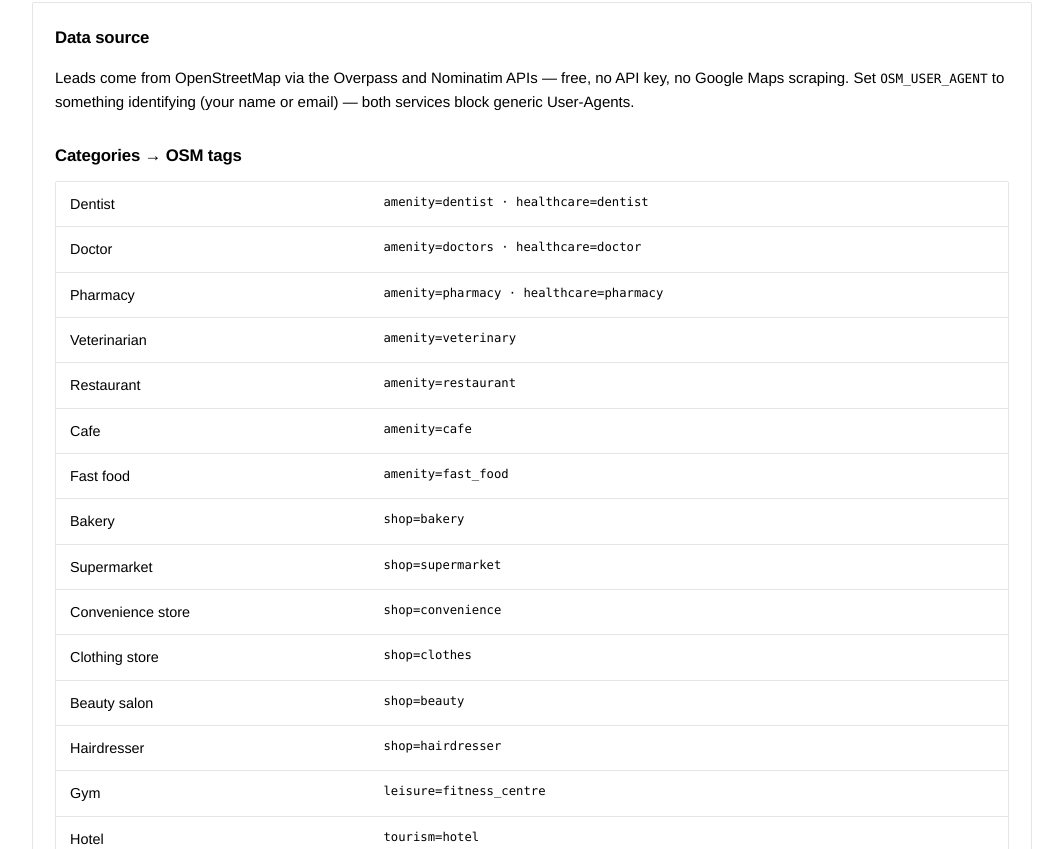
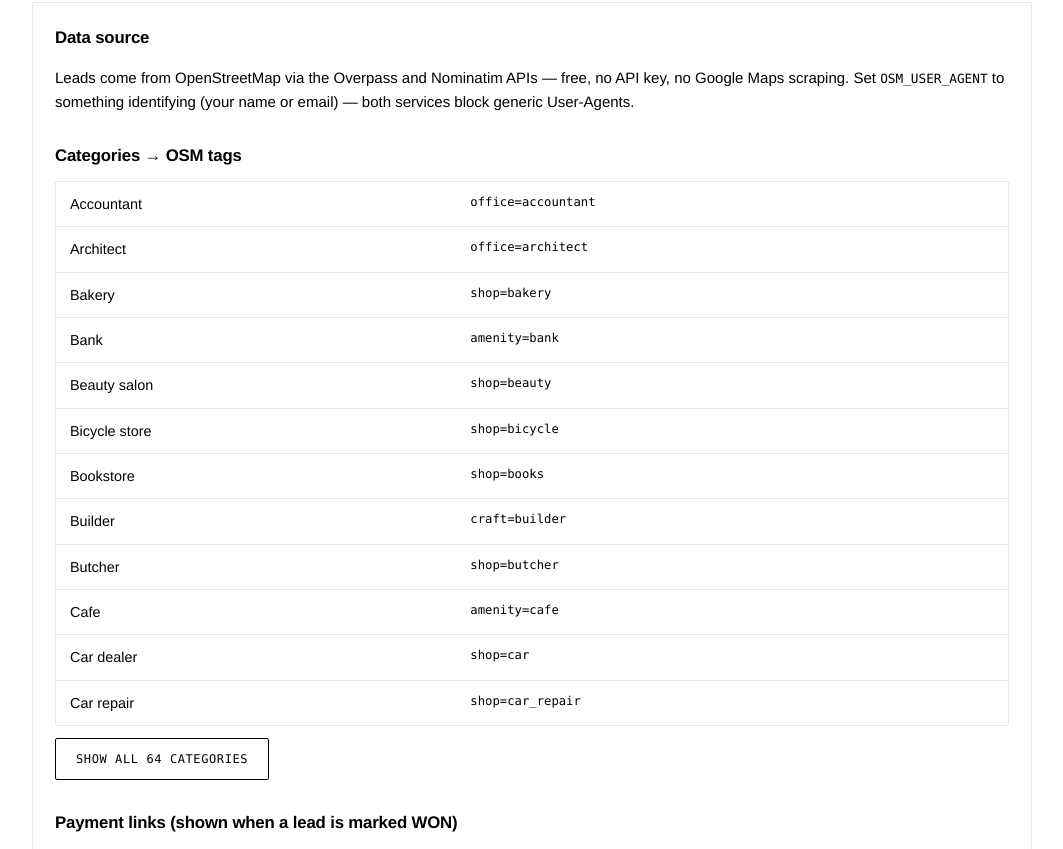
Before and after one commit to heliokii/LeadFinder, a Next.js app: page /settings in a window 1280 px wide. Shown: the part 291-1140 px from the top of the page, without its empty margins (108-1171 px from the left). Built offline with nearby package versions, Linux system fonts and the light colour scheme.

Commit message:
feat: compact settings category list

```diff
--- a/src/lib/categories.ts
+++ b/src/lib/categories.ts
@@ -1,4 +1,4 @@
-export const CATEGORY_CATALOG = [
+const CATEGORY_CATALOG_UNSORTED = [
   { value: "dentist", label: "Dentist", hint: "amenity=dentist", aliases: ["dental", "dentists"], tags: ["amenity=dentist", "healthcare=dentist"], copyLabel: "dental practice", suggestions: ["an online booking page", "a mobile-friendly services page", "a map/location button"] },
   { value: "doctor", label: "Doctor", hint: "amenity=doctors", aliases: ["clinic", "medical"], tags: ["amenity=doctors", "healthcare=doctor"], copyLabel: "medical practice", suggestions: ["an appointment booking page", "a services page", "a map/location button"] },
   { value: "pharmacy", label: "Pharmacy", hint: "amenity=pharmacy", aliases: ["drugstore"], tags: ["amenity=pharmacy", "healthcare=pharmacy"], copyLabel: "pharmacy", suggestions: ["a prescription information page", "store hours and services", "a map/location button"] },
@@ -65,7 +65,10 @@ export const CATEGORY_CATALOG = [
   { value: "coworking", label: "Coworking space", hint: "office=coworking", aliases: ["shared office", "workspace"], tags: ["office=coworking"], copyLabel: "coworking space", suggestions: ["a workspace and amenities page", "a tour booking form", "a map/location button"] },
 ] as const;
 
-export type BusinessCategory = (typeof CATEGORY_CATALOG)[number]["value"];
+type CategoryEntry = (typeof CATEGORY_CATALOG_UNSORTED)[number];
+export const CATEGORY_CATALOG: readonly CategoryEntry[] = [...CATEGORY_CATALOG_UNSORTED].sort((a, b) => a.label.localeCompare(b.label, undefined, { sensitivity: "base" }));
+
+export type BusinessCategory = CategoryEntry["value"];
 export const CATEGORY_VALUES = CATEGORY_CATALOG.map((category) => category.value) as BusinessCategory[];
 
 export function getCategory(value: string) {
--- a/src/pages/index.tsx
+++ b/src/pages/index.tsx
@@ -195,7 +195,7 @@ export default function SearchPage() {
             <strong>{result.noWebsiteCount}</strong> with no working website saved as leads (
             {result.skippedHasWebsiteCount} already had a site).
           </p>
-          <button className="secondary" onClick={() => router.push("/leads")}>
+          <button className="secondary" onClick={() => router.push(`/leads?category=${encodeURIComponent(category)}`)}>
             View leads <span className="arrow" aria-hidden="true">→</span>
           </button>
         </div>
--- a/src/pages/settings.tsx
+++ b/src/pages/settings.tsx
@@ -5,6 +5,7 @@ import { CATEGORY_CATALOG } from "@/lib/categories";
 export default function SettingsPage() {
   const [mode, setMode] = useState<"merge" | "replace">("merge");
   const [busy, setBusy] = useState(false);
+  const [showAllCategories, setShowAllCategories] = useState(false);
 
   async function importBackup(event: React.ChangeEvent<HTMLInputElement>) {
     const file = event.target.files?.[0];
@@ -47,10 +48,13 @@ export default function SettingsPage() {
         <div className="table-wrap">
         <table>
           <tbody>
-            {CATEGORY_CATALOG.map((item) => <tr key={item.value}><td>{item.label}</td><td className="mono">{item.tags.join(" · ")}</td></tr>)}
+            {(showAllCategories ? CATEGORY_CATALOG : CATEGORY_CATALOG.slice(0, 12)).map((item) => <tr key={item.value}><td>{item.label}</td><td className="mono">{item.tags.join(" · ")}</td></tr>)}
           </tbody>
         </table>
         </div>
+        <button className="secondary category-toggle" type="button" onClick={() => setShowAllCategories((value) => !value)} aria-expanded={showAllCategories}>
+          {showAllCategories ? "Show fewer categories" : `Show all ${CATEGORY_CATALOG.length} categories`}
+        </button>
 
         <h2>Payment links (shown when a lead is marked WON)</h2>
         <p className="muted">
--- a/src/styles/globals.css
+++ b/src/styles/globals.css
@@ -275,8 +275,8 @@ input[type="checkbox"]:focus-visible {
 .category-combobox input { padding-right: 42px; }
 .category-combobox input:has(~ .category-clear) { padding-right: 70px; }
 .category-combobox::after { content: ""; position: absolute; right: 16px; top: 50%; width: 7px; height: 7px; border-right: 1px solid var(--muted); border-bottom: 1px solid var(--muted); transform: translateY(-65%) rotate(45deg); pointer-events: none; }
-.category-clear { position: absolute; right: 35px; top: calc(50% - 12px); width: 24px; min-width: 24px; min-height: 24px; height: 24px; padding: 0; border: 0; background: transparent; color: var(--muted); font-family: inherit; font-size: 1.2rem; line-height: 1; transition: none; box-shadow: none; }
-.category-clear:hover, .category-clear:focus-visible { color: var(--ink); background: transparent; box-shadow: none; }
+.category-clear { position: absolute; right: 35px; top: calc(50% - 12px); width: 24px; min-width: 24px; min-height: 24px; height: 24px; padding: 0; border: 0; background: transparent; color: var(--muted); font-family: inherit; font-size: 1.2rem; line-height: 1; transition: none !important; transform: none !important; translate: none !important; box-shadow: none; }
+.category-clear:hover, .category-clear:focus-visible { color: var(--ink); background: transparent; transform: none !important; translate: none !important; box-shadow: none; }
 .category-suggestions { position: absolute; z-index: 30; top: calc(100% + 6px); left: 0; right: 0; max-height: 288px; overflow-y: auto; border: 1px solid var(--ink); background: var(--bg); box-shadow: 4px 4px 0 var(--ink); }
 .category-suggestions button { width: 100%; min-height: 0; padding: 10px 12px; border: 0; border-bottom: 1px solid var(--line); border-radius: 0; background: var(--bg); color: var(--ink); display: flex; align-items: baseline; justify-content: space-between; gap: 16px; text-align: left; text-transform: none; letter-spacing: 0; font-family: inherit; font-size: 0.9rem; }
 .category-suggestions button:last-child { border-bottom: 0; }
@@ -284,6 +284,7 @@ input[type="checkbox"]:focus-visible {
 .category-suggestions small { color: var(--muted); font-family: ui-monospace, Menlo, monospace; font-size: 0.68rem; white-space: nowrap; }
 .category-empty { padding: 12px; color: var(--muted); font-size: 0.87rem; }
 .category-hint { margin: 6px 0 0; color: var(--muted); font-family: ui-monospace, Menlo, monospace; font-size: 0.68rem; }
+.category-toggle { margin-top: 12px; }
 
 button, .btn {
   font-family: ui-monospace, Menlo, monospace;
```
Also changed, not shown: src/pages/leads/index.tsx (+10 -1 lines), 2 other files (tests, documents, lock files or other folders).
